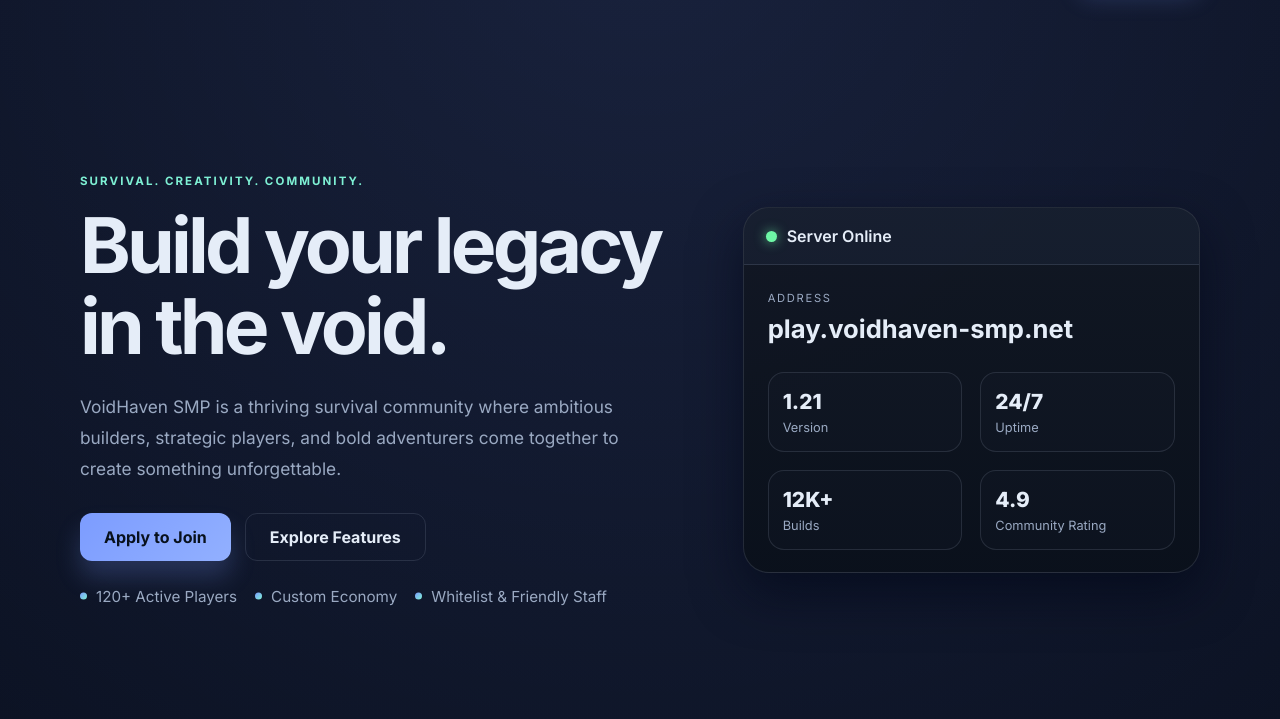
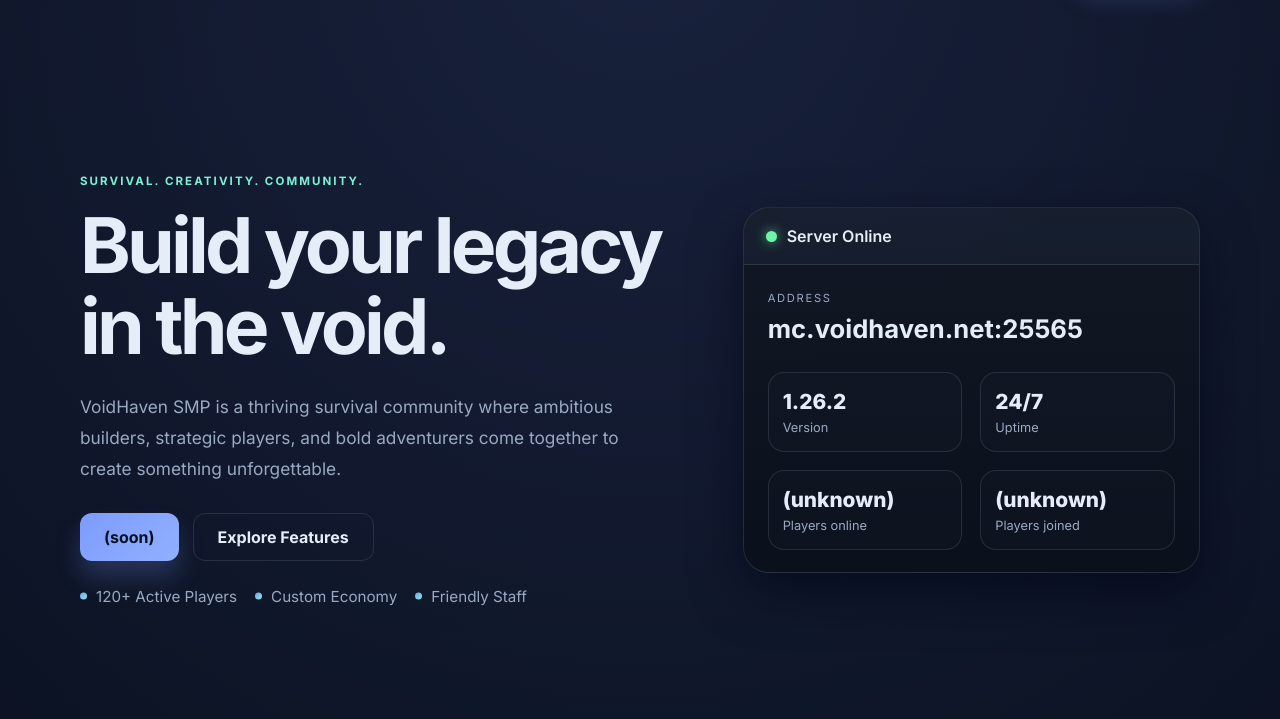
Before and after one commit to zayzayketze/feuwijksdfbkwbefcdiskfbk432terf, a plain HTML site: page index.html in a window 1280 px wide. Shown: the part 81-800 px from the top of the page. Drawn offline with Linux system fonts and the light colour scheme.

Commit message:
Update Discord links and adjust community details

```diff
--- a/index.html
+++ b/index.html
@@ -43,7 +43,7 @@
             <a href="#rules">Rules</a>
           </div>
           <div class="nav-actions">
-            <a class="social-link" href="https://discord.gg/voidhaven" target="_blank" aria-label="Discord">
+            <a class="social-link" href="https://discord.gg/voidhavensmp" target="_blank" aria-label="Discord">
               <svg width="20" height="20" viewBox="0 0 24 24" fill="currentColor"><path d="M20.317 4.37a19.8 19.8 0 00-4.885-1.515a.074.074 0 00-.079.037c-.211.375-.445.864-.607 1.25a18.27 18.27 0 00-5.487 0c-.163-.386-.395-.875-.608-1.25a.077.077 0 00-.079-.037A19.763 19.763 0 003.677 4.37a.07.07 0 00-.032.027C.533 9.046-.32 13.58.099 18.057a.082.082 0 00.031.057 19.9 19.9 0 005.993 3.03.08.08 0 00.087-.027c.461-.63.873-1.295 1.226-1.994a.076.076 0 00-.042-.106 13.107 13.107 0 01-1.872-.892.077.077 0 01-.008-.128 10.2 10.2 0 00.372-.294.075.075 0 01.078-.01c3.928 1.793 8.18 1.793 12.062 0a.075.075 0 01.079.009c.12.098.246.198.373.295a.077.077 0 01-.006.127 12.299 12.299 0 01-1.873.892.076.076 0 00-.041.107c.36.699.772 1.365 1.225 1.994a.076.076 0 00.087.028 19.86 19.86 0 006.002-3.03.077.077 0 00.032-.057c.5-4.761-.838-8.895-3.549-12.577a.06.06 0 00-.031-.028zM8.02 15.33c-1.183 0-2.157-.965-2.157-2.156 0-1.193.964-2.157 2.157-2.157 1.193 0 2.156.964 2.156 2.157 0 1.19-.963 2.156-2.156 2.156zm7.975 0c-1.183 0-2.157-.965-2.157-2.156 0-1.193.964-2.157 2.157-2.157 1.193 0 2.157.964 2.157 2.157 0 1.19-.964 2.156-2.157 2.156z"/></svg>
             </a>
             <a class="button button-primary" href="#join">Join Now</a>
@@ -62,13 +62,13 @@
               unforgettable.
             </p>
             <div class="cta-row">
-              <a class="button button-primary" href="#join">Apply to Join</a>
+              <a class="button button-primary" href="#join">(soon)</a>
               <a class="button button-secondary" href="#features">Explore Features</a>
             </div>
             <ul class="hero-meta">
               <li>120+ Active Players</li>
               <li>Custom Economy</li>
-              <li>Whitelist & Friendly Staff</li>
+              <li>Friendly Staff</li>
             </ul>
           </div>
 
@@ -81,11 +81,11 @@
               <div class="card-content">
                 <div>
                   <p class="muted-label">Address</p>
-                  <h3>play.voidhaven-smp.net</h3>
+                  <h3>mc.voidhaven.net:25565</h3>
                 </div>
                 <div class="stat-grid">
                   <div>
-                    <span class="stat-value">1.21</span>
+                    <span class="stat-value">1.26.2</span>
                     <span class="stat-label">Version</span>
                   </div>
                   <div>
@@ -93,12 +93,12 @@
                     <span class="stat-label">Uptime</span>
                   </div>
                   <div>
-                    <span class="stat-value">12K+</span>
-                    <span class="stat-label">Builds</span>
+                    <span class="stat-value">(unknown)</span>
+                    <span class="stat-label">Players online</span>
                   </div>
                   <div>
-                    <span class="stat-value">4.9</span>
-                    <span class="stat-label">Community Rating</span>
+                    <span class="stat-value">(unknown)</span>
+                    <span class="stat-label">Players joined</span>
                   </div>
                 </div>
               </div>
@@ -162,7 +162,7 @@
         <section class="stats section">
           <div class="container stat-bar">
             <div>
-              <strong>120+</strong>
+              <strong>236</strong>
               <span>Members</span>
             </div>
             <div>
@@ -242,7 +242,7 @@
           <div class="faq-grid">
             <div class="faq-item">
               <button class="faq-toggle">
-                <span>How do I apply to join?</span>
+                <span>How do I apply for staff?</span>
                 <span class="toggle-icon">+</span>
               </button>
               <div class="faq-content">
@@ -270,7 +270,7 @@
                 <span class="toggle-icon">+</span>
               </button>
               <div class="faq-content">
-                <p>We recommend players be 13+, though exceptions are made for younger players with active adult supervision. Our community is family-friendly and respectful.</p>
+                <p>We recommend players be 13+, as discord will ban your account if younger, though exceptions are made for younger players with active adult supervision. Our community is family-friendly and respectful.</p>
               </div>
             </div>
             <div class="faq-item">
@@ -289,12 +289,12 @@
           <div class="join-panel">
             <div>
               <p class="eyebrow">Ready to Begin?</p>
-              <h2>Step into the Haven.</h2>
+              <h2>Step into the Void.</h2>
               <p class="join-subtitle">Join our thriving community and start your adventure today.</p>
             </div>
             <div class="join-buttons">
-              <a class="button button-primary" href="mailto:applications@voidhaven-smp.net">Apply Today</a>
-              <a class="button button-secondary" href="https://discord.gg/voidhaven" target="_blank">Join Discord</a>
+              <a class="button button-primary" href="mailto:applications@voidhaven-smp.net">Join Today</a>
+              <a class="button button-secondary" href="https://discord.gg/voidhavensmp" target="_blank">Join Discord</a>
             </div>
           </div>
         </section>
```
